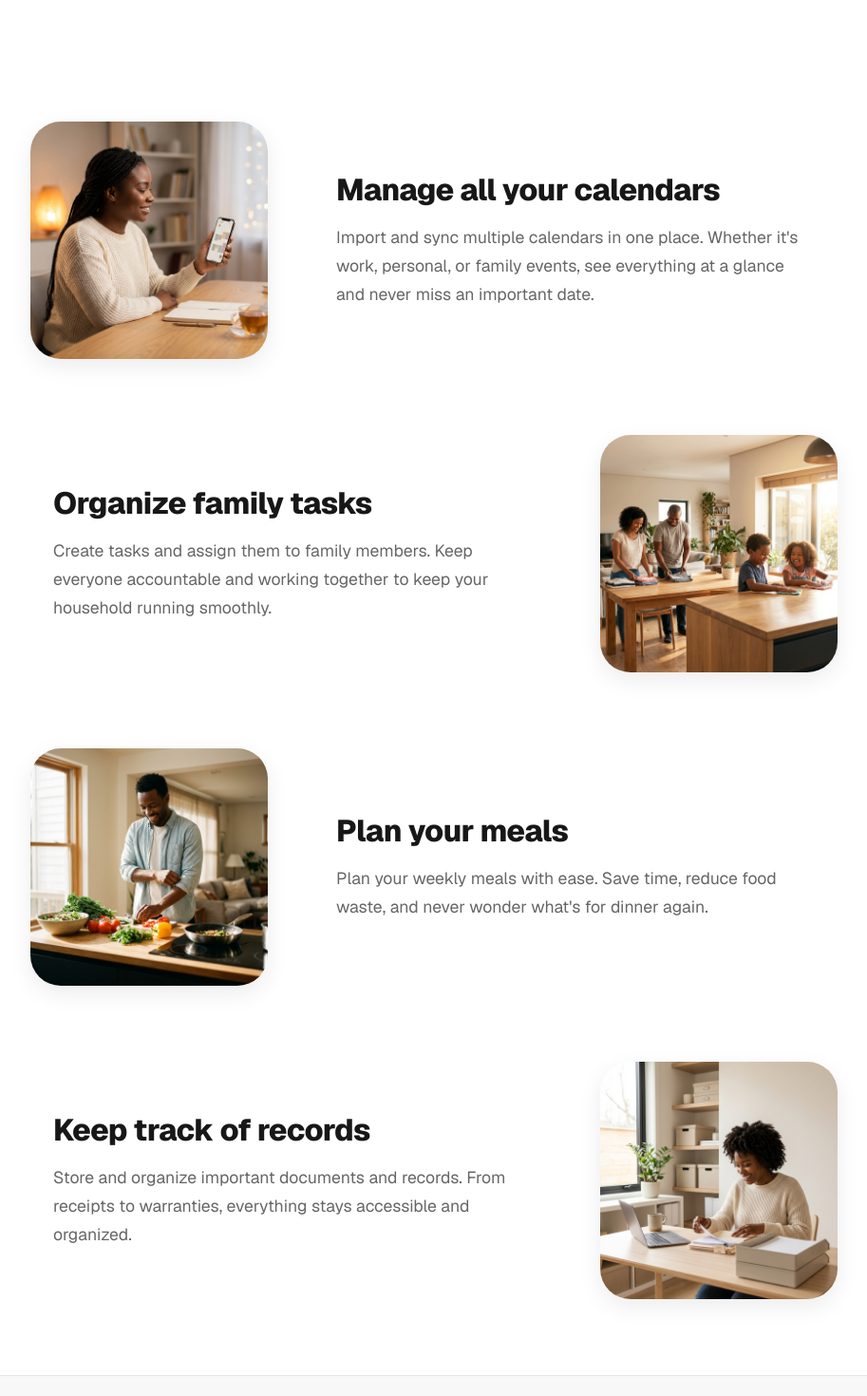
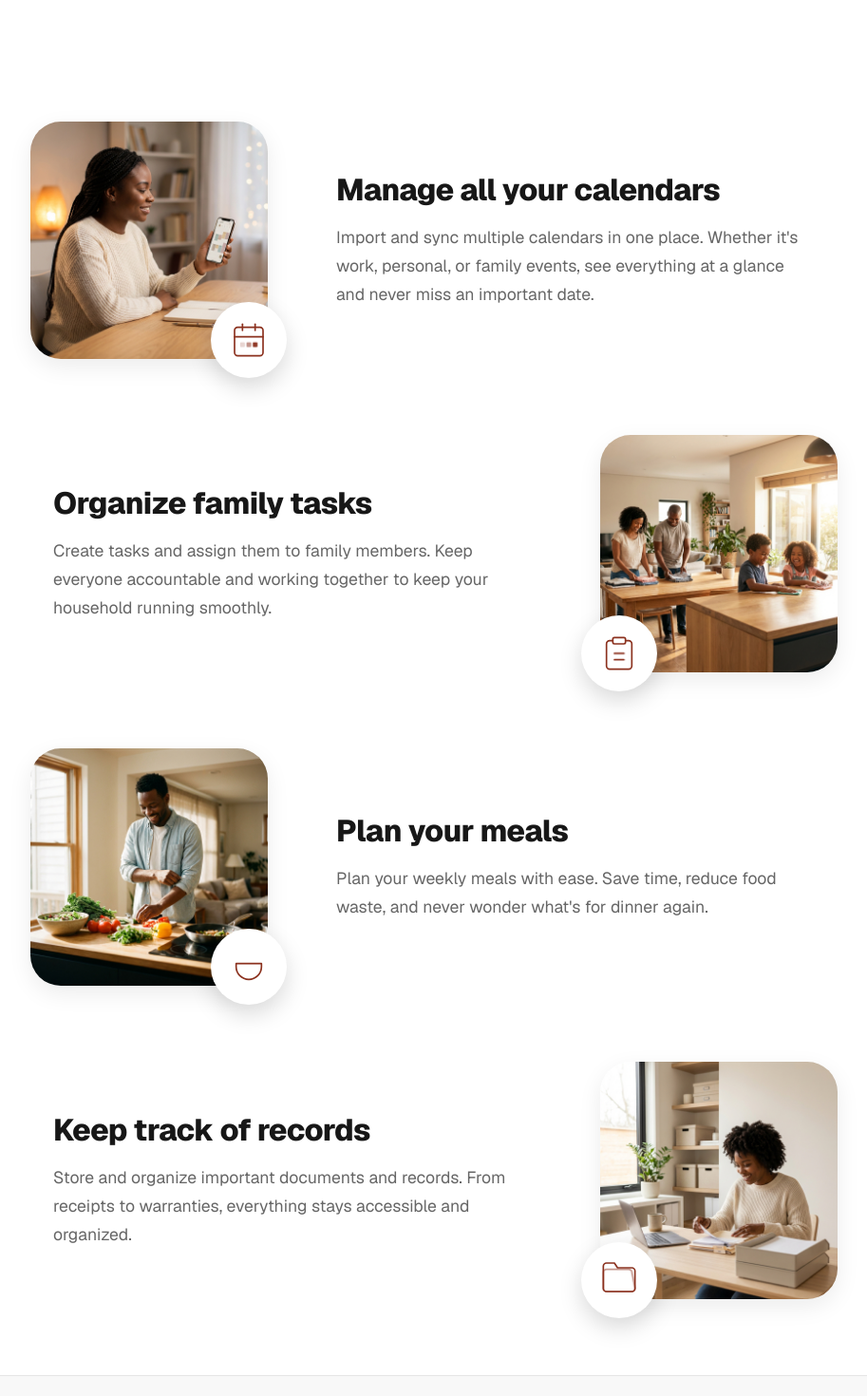
Before and after one commit to RollingTrunk/hest.page, a Next.js app: page / in a window 1280 px wide. Shown: the part 760-2230 px from the top of the page at 95% size, without its empty margins (183-1096 px from the left). Built offline with nearby package versions, Linux system fonts and the light colour scheme.

Commit message:
Add animated icon overlay to features

```diff
--- a/app/page.module.css
+++ b/app/page.module.css
@@ -135,11 +135,31 @@
   direction: ltr;
 }
 
+/* Mobile-first defaults for Feature Images */
+.featureImageWrapper {
+  position: relative;
+  max-width: 500px;
+  width: 100%;
+  margin: 0 auto;
+}
+
 .featureImage {
   border-radius: var(--radius-xl);
   overflow: hidden;
   box-shadow: var(--shadow-md);
-  max-width: 250px;
+  max-width: 500px;
+  width: 100%;
+}
+
+@media (min-width: 1025px) {
+  .featureImageWrapper {
+    max-width: 250px;
+    margin: 0;
+  }
+
+  .featureImage {
+    max-width: 250px;
+  }
 }
 
 .featureContent {
@@ -200,11 +220,6 @@
     direction: ltr;
   }
 
-  .featureImage {
-    max-width: 500px;
-    margin: 0 auto;
-  }
-
   .featureContent {
     text-align: center;
   }
--- a/app/page.tsx
+++ b/app/page.tsx
@@ -2,6 +2,8 @@ import Image from "next/image";
 import styles from "./page.module.css";
 import ClientBetaForm from "@/components/Home/ClientBetaForm";
 import { StarFilledIcon } from "@radix-ui/react-icons";
+import IconOverlay from "@/components/IconOverlay/IconOverlay";
+
 
 export default function Home() {
   return (
@@ -50,6 +52,7 @@ export default function Home() {
         <section className={`${styles.section} ${styles.features}`}>
           {/* Feature 1: Calendar - Image Left */}
           <div className={styles.featureRow}>
+            <div className={styles.featureImageWrapper}>
               <div className={styles.featureImage}>
                 <Image
                   src="/feature-calendar-v2.png"
@@ -58,6 +61,8 @@ export default function Home() {
                   height={500}
                   style={{ width: '100%', height: 'auto', display: 'block' }}
                 />
+              </div>
+              <IconOverlay type="calendar" position="right" />
             </div>
             <div className={styles.featureContent}>
               <h3 className={styles.featureTitle}>Manage all your calendars</h3>
@@ -70,6 +75,7 @@ export default function Home() {
 
           {/* Feature 2: Tasks - Image Right */}
           <div className={`${styles.featureRow} ${styles.featureRowReverse}`}>
+            <div className={styles.featureImageWrapper}>
               <div className={styles.featureImage}>
                 <Image
                   src="/feature-tasks-v2.png"
@@ -78,6 +84,8 @@ export default function Home() {
                   height={500}
                   style={{ width: '100%', height: 'auto', display: 'block' }}
                 />
+              </div>
+              <IconOverlay type="tasks" position="left" />
             </div>
             <div className={styles.featureContent}>
               <h3 className={styles.featureTitle}>Organize family tasks</h3>
@@ -90,6 +98,7 @@ export default function Home() {
 
           {/* Feature 3: Meals - Image Left */}
           <div className={styles.featureRow}>
+            <div className={styles.featureImageWrapper}>
               <div className={styles.featureImage}>
                 <Image
                   src="/feature-meals-v2.png"
@@ -98,6 +107,8 @@ export default function Home() {
                   height={500}
                   style={{ width: '100%', height: 'auto', display: 'block' }}
                 />
+              </div>
+              <IconOverlay type="meals" position="right" />
             </div>
             <div className={styles.featureContent}>
               <h3 className={styles.featureTitle}>Plan your meals</h3>
@@ -110,6 +121,7 @@ export default function Home() {
 
           {/* Feature 4: Records - Image Right */}
           <div className={`${styles.featureRow} ${styles.featureRowReverse}`}>
+            <div className={styles.featureImageWrapper}>
               <div className={styles.featureImage}>
                 <Image
                   src="/feature-records-v2.png"
@@ -118,6 +130,8 @@ export default function Home() {
                   height={500}
                   style={{ width: '100%', height: 'auto', display: 'block' }}
                 />
+              </div>
+              <IconOverlay type="records" position="left" />
             </div>
             <div className={styles.featureContent}>
               <h3 className={styles.featureTitle}>Keep track of records</h3>
--- /dev/null
+++ b/components/IconOverlay/IconOverlay.module.css
@@ -0,0 +1,112 @@
+.overlay {
+  position: absolute;
+  bottom: -20px;
+  width: 80px;
+  height: 80px;
+  background: white;
+  border-radius: 50%;
+  box-shadow: 0 10px 25px rgba(0, 0, 0, 0.15);
+  display: flex;
+  align-items: center;
+  justify-content: center;
+  z-index: 10;
+  overflow: hidden;
+  transition: transform 0.3s ease-in-out;
+}
+.overlay:hover {
+  transform: scale(1.1);
+}
+.overlay-left {
+  left: -20px;
+}
+@media (min-width: 768px) {
+  .overlay-right {
+    right: -20px;
+  }
+}
+
+.icon {
+  width: 40px;
+  height: 40px;
+  color: var(--color-primary, #000);
+}
+
+/* Animations */
+@keyframes float {
+  0%, 100% { transform: translateY(0); }
+  50% { transform: translateY(-3px); }
+}
+
+@keyframes fillDay {
+  0%, 100% { opacity: 0.2; }
+  50% { opacity: 1; }
+}
+
+@keyframes pulse {
+  0%, 100% { transform: scale(1); }
+  50% { transform: scale(1.05); }
+}
+
+@keyframes checkMark {
+  0% { stroke-dashoffset: 24; opacity: 0; }
+  20% { opacity: 1; }
+  100% { stroke-dashoffset: 0; opacity: 1; }
+}
+
+@keyframes linesReveal {
+  0% { width: 0; opacity: 0; }
+  100% { width: 14px; opacity: 1; }
+}
+
+@keyframes folderPop {
+  0%, 100% { transform: scale(1); }
+  50% { transform: scale(1.1); }
+}
+
+@keyframes steamRise {
+  0% { transform: translateY(0); opacity: 0; }
+  50% { opacity: 0.6; }
+  100% { transform: translateY(-10px); opacity: 0; }
+}
+
+/* Specific Icon Animations */
+
+.calDay {
+  animation: fillDay 2s ease-in-out infinite;
+}
+
+/* Task: Clipboard checks */
+.taskIcon .checkPath {
+  stroke-dasharray: 24;
+  stroke-dashoffset: 24;
+  animation: checkMark 1.5s ease-out infinite;
+  animation-delay: 1s;
+}
+.taskIcon .linePath {
+    animation: linesReveal 1.5s ease-out infinite;
+    animation-fill-mode: forwards;
+}
+
+/* Meals: Steam rising */
+.mealsIcon .steam1 {
+  animation: steamRise 2s infinite;
+  animation-delay: 0s;
+}
+.mealsIcon .steam2 {
+  animation: steamRise 2s infinite;
+  animation-delay: 0.5s;
+}
+.mealsIcon .steam3 {
+  animation: steamRise 2s infinite;
+  animation-delay: 1s;
+}
+
+/* Records: Folder popping */
+.recordsIcon {
+  animation: float 4s ease-in-out infinite;
+}
+
+.recordsIcon .folderFront {
+  transform-origin: bottom center;
+  animation: folderPop 3s ease-in-out infinite;
+}
--- /dev/null
+++ b/components/IconOverlay/IconOverlay.tsx
@@ -0,0 +1,104 @@
+import React from 'react';
+import classNames from 'classnames';
+import styles from './IconOverlay.module.css';
+
+type IconType = 'calendar' | 'tasks' | 'meals' | 'records';
+
+interface IconOverlayProps {
+  type: IconType;
+  position: 'left' | 'right';
+}
+
+export default function IconOverlay({ type, position }: IconOverlayProps) {
+  const renderIcon = () => {
+    switch (type) {
+      case 'calendar':
+        return (
+          <svg
+            xmlns="http://www.w3.org/2000/svg"
+            viewBox="0 0 24 24"
+            fill="none"
+            stroke="currentColor"
+            strokeWidth="1"
+            strokeLinecap="round"
+            strokeLinejoin="round"
+            className={`${styles.icon} ${styles.calendarIcon}`}
+          >
+            <rect x="3" y="4" width="18" height="18" rx="2" ry="2" />
+            <line x1="16" y1="2" x2="16" y2="6" />
+            <line x1="8" y1="2" x2="8" y2="6" />
+            <line x1="3" y1="10" x2="21" y2="10" />
+            <rect x="7" y="14" width="2" height="2" fill="currentColor" opacity="0.2" className={styles.calDay} style={{ animationDelay: '0s' }} />
+            <rect x="11" y="14" width="2" height="2" fill="currentColor" opacity="0.2" className={styles.calDay} style={{ animationDelay: '0.4s' }} />
+            <rect x="15" y="14" width="2" height="2" fill="currentColor" opacity="0.2" className={styles.calDay} style={{ animationDelay: '0.8s' }} />
+          </svg>
+        );
+      case 'tasks':
+        return (
+          <svg
+            xmlns="http://www.w3.org/2000/svg"
+            viewBox="0 0 24 24"
+            fill="none"
+            stroke="currentColor"
+            strokeWidth="1"
+            strokeLinecap="round"
+            strokeLinejoin="round"
+            className={`${styles.icon} ${styles.taskIcon}`}
+          >
+            <path d="M16 4h2a2 2 0 0 1 2 2v14a2 2 0 0 1-2 2H6a2 2 0 0 1-2-2V6a2 2 0 0 1 2-2h2" />
+            <rect x="8" y="2" width="8" height="4" rx="1" ry="1" />
+
+            {/* List items with checks */}
+            <path d="M9 12h6" className={styles.linePath} />
+            <path d="M9 16h6" className={styles.linePath} style={{ animationDelay: '0.2s' }} />
+          </svg>
+        );
+      case 'meals':
+        return (
+          <svg
+            xmlns="http://www.w3.org/2000/svg"
+            viewBox="0 0 24 24"
+            fill="none"
+            stroke="currentColor"
+            strokeWidth="1"
+            strokeLinecap="round"
+            strokeLinejoin="round"
+            className={`${styles.icon} ${styles.mealsIcon}`}
+          >
+            {/* Steam lines */}
+            <path d="M6 4c0-1 2-2 2-2" className={styles.steam1} />
+            <path d="M12 4c0-1 2-2 2-2" className={styles.steam2} />
+            <path d="M18 4c0-1 2-2 2-2" className={styles.steam3} />
+
+            {/* Bowl */}
+            <path d="M4 10h16v2a8 8 0 0 1-8 8h0a8 8 0 0 1-8-8v-2z" />
+          </svg>
+        );
+      case 'records':
+        return (
+          <svg
+            xmlns="http://www.w3.org/2000/svg"
+            viewBox="0 0 24 24"
+            fill="none"
+            stroke="currentColor"
+            strokeWidth="1"
+            strokeLinecap="round"
+            strokeLinejoin="round"
+            className={`${styles.icon} ${styles.recordsIcon}`}
+          >
+            <path d="M22 19a2 2 0 0 1-2 2H4a2 2 0 0 1-2-2V5a2 2 0 0 1 2-2h5l2 3h9a2 2 0 0 1 2 2z" />
+            {/* Additional folder shape implying stack or open state */}
+             <path d="M22 19a2 2 0 0 1-2 2H4a2 2 0 0 1-2-2V9a2 2 0 0 1 2-2h14a2 2 0 0 1 2 2z" className={styles.folderFront} opacity="0.5" />
+          </svg>
+        );
+      default:
+        return null;
+    }
+  };
+
+  return (
+    <div className={classNames(styles.overlay, styles[`overlay-${position}`])}>
+      {renderIcon()}
+    </div>
+  );
+}
--- a/package.json
+++ b/package.json
@@ -10,11 +10,13 @@
   },
   "dependencies": {
     "@radix-ui/react-icons": "^1.3.2",
+    "classnames": "^2.5.1",
     "next": "16.1.4",
     "react": "19.2.3",
     "react-dom": "19.2.3"
   },
   "devDependencies": {
+    "@types/classnames": "^2.3.0",
     "@types/node": "^20",
     "@types/react": "^19",
     "@types/react-dom": "^19",
```
Also changed, not shown: 1 other file (tests, documents, lock files or other folders). Lines whose indentation alone changed are shown as unchanged.
